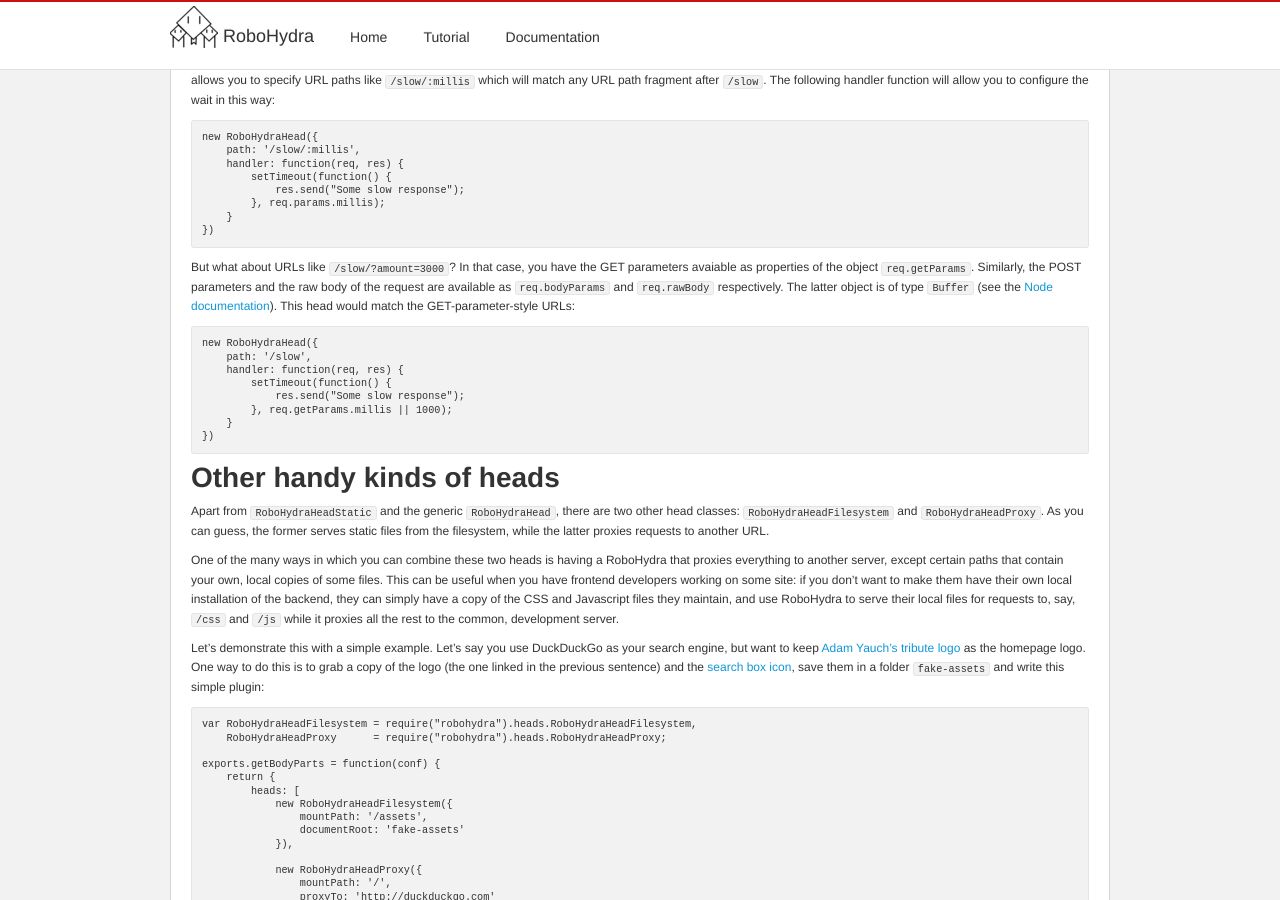
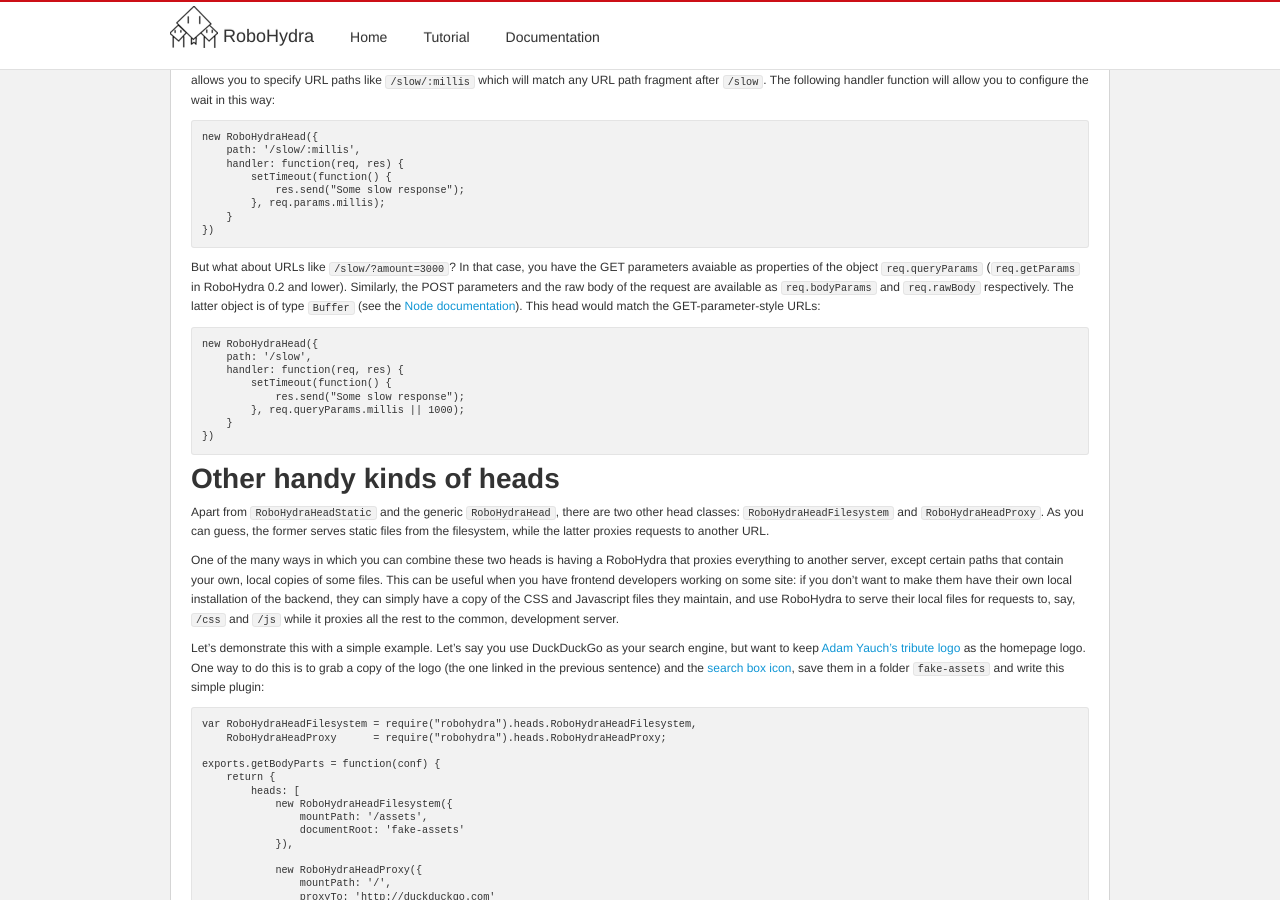
Before and after one commit to robohydra/robohydra, a Jekyll site: the page built from tutorial/index.md, in a window 1280 px wide and 900 px high, scrolled down 1707 px. Built offline with Jekyll 4.4.1, drawn with Linux system fonts in a browser that asks for light colours.

Commit message:
s/req.getParams/req.queryParams/g in docs

```diff
--- a/tutorial/index.md
+++ b/tutorial/index.md
@@ -154,9 +154,10 @@ the wait in this way:
 
 But what about URLs like `/slow/?amount=3000`? In that case, you have
 the GET parameters avaiable as properties of the object
-`req.getParams`. Similarly, the POST parameters and the raw body of
-the request are available as `req.bodyParams` and `req.rawBody`
-respectively. The latter object is of type `Buffer` (see the [Node
+`req.queryParams` (`req.getParams` in RoboHydra 0.2 and
+lower). Similarly, the POST parameters and the raw body of the request
+are available as `req.bodyParams` and `req.rawBody` respectively. The
+latter object is of type `Buffer` (see the [Node
 documentation](http://nodejs.org/docs/latest/api/buffer.html)). This
 head would match the GET-parameter-style URLs:
 
@@ -165,7 +166,7 @@ head would match the GET-parameter-style URLs:
         handler: function(req, res) {
             setTimeout(function() {
                 res.send("Some slow response");
-            }, req.getParams.millis || 1000);
+            }, req.queryParams.millis || 1000);
         }
     })
 
```
Also changed, not shown: documentation/index.md (+3 -2 lines), tutorial/advanced/index.md (+2 -1 lines).
